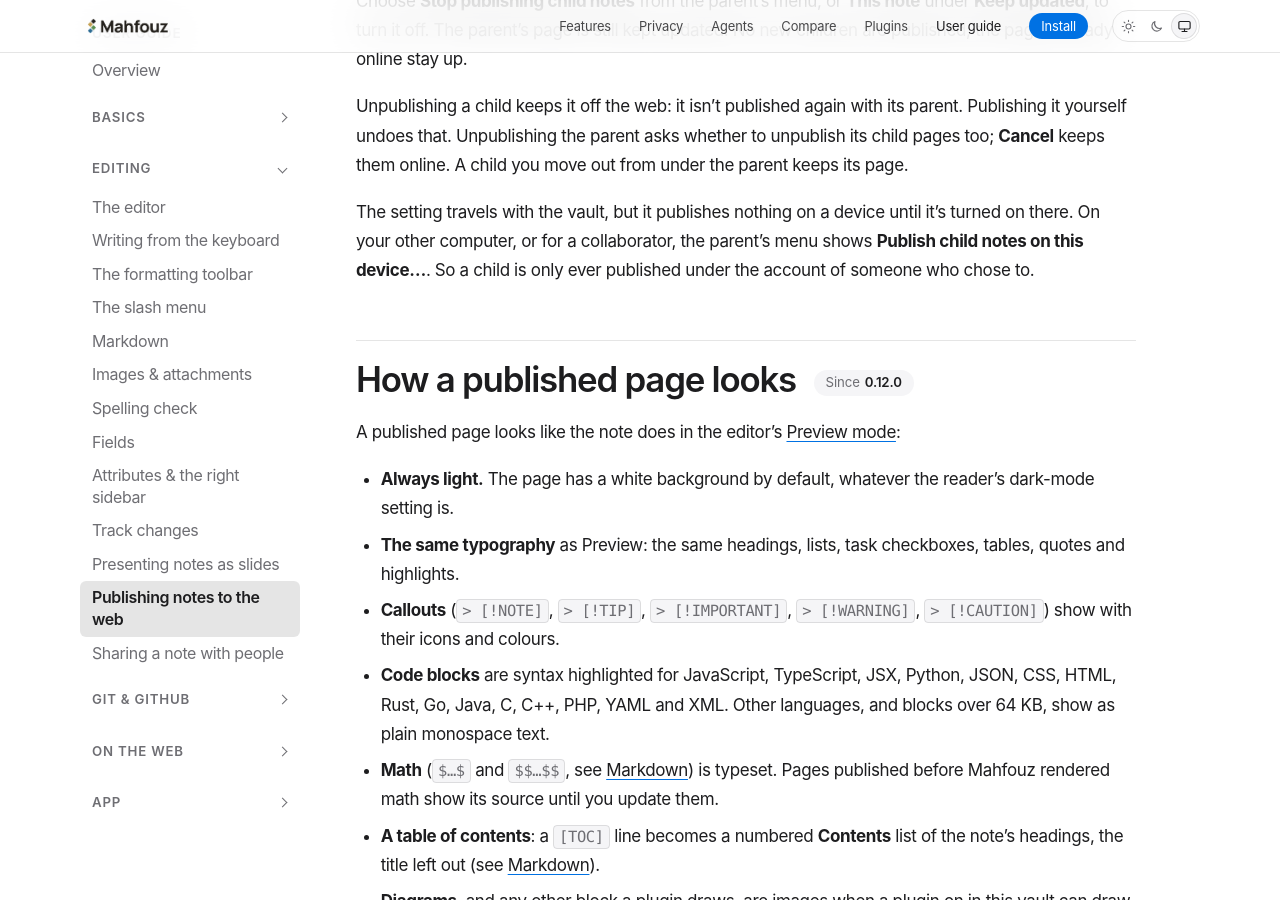
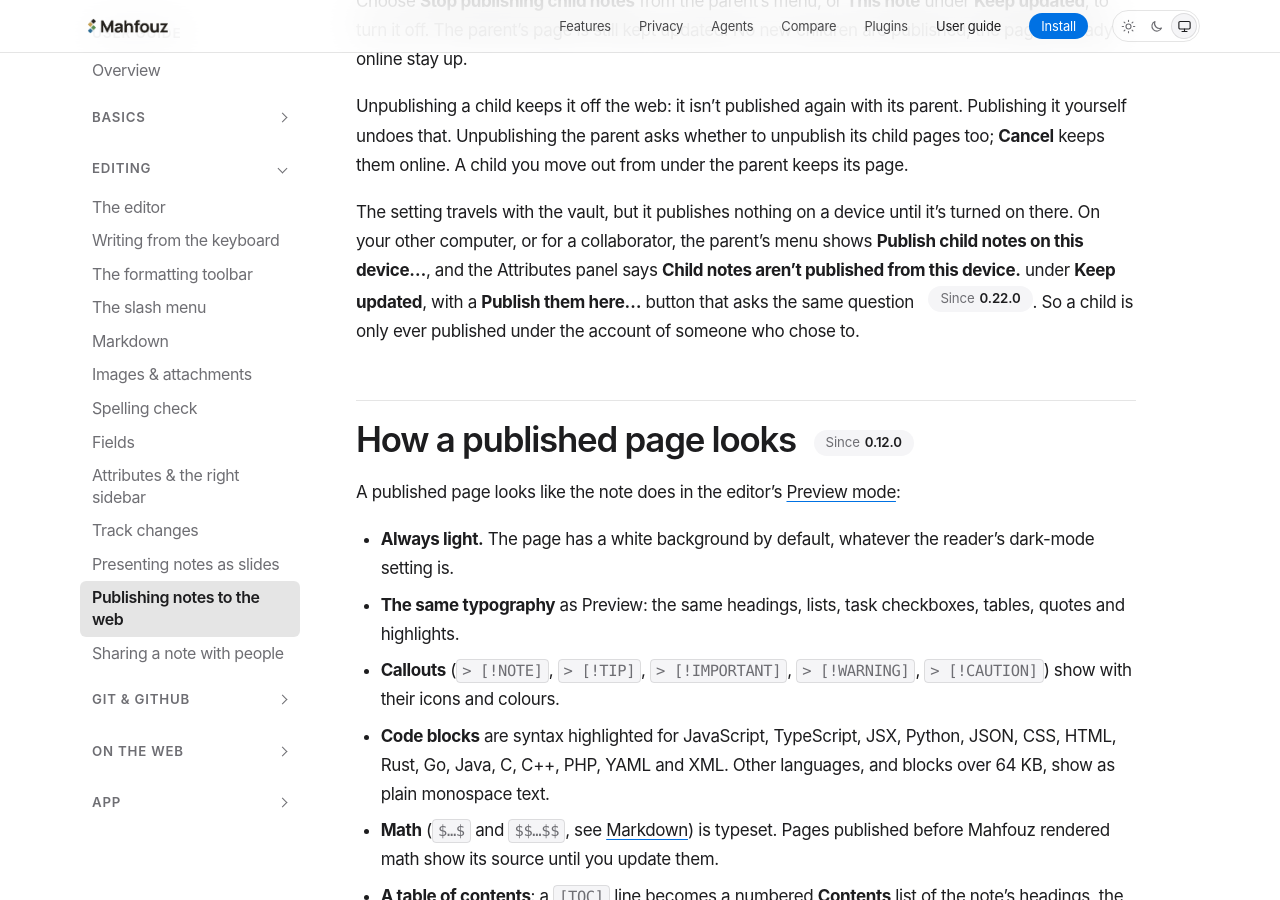
Before and after one commit to mahfouz-app/docs, a Jekyll site: the page built from guide/publishing.md, in a window 1280 px wide and 900 px high, scrolled down 4642 px. Built offline with Jekyll 4.4.1, drawn with Linux system fonts in a browser that asks for light colours.

Commit message:
guide(publishing): Publish them here in the Attributes panel (#291)
Co-authored-by: Claude Opus 5.5 <noreply@anthropic.com>

```diff
--- a/guide/publishing.md
+++ b/guide/publishing.md
@@ -192,8 +192,11 @@ child you move out from under the parent keeps its page.
 
 The setting travels with the vault, but it publishes nothing on a device
 until it's turned on there. On your other computer, or for a collaborator,
-the parent's menu shows **Publish child notes on this device…**. So a child
-is only ever published under the account of someone who chose to.
+the parent's menu shows **Publish child notes on this device…**, and the
+Attributes panel says **Child notes aren't published from this device.**
+under **Keep updated**, with a **Publish them here…** button that asks the
+same question {% include since.html v="0.22.0" %}. So a child is only ever
+published under the account of someone who chose to.
 
 ## How a published page looks {% include since.html v="0.12.0" %} {#how-a-published-page-looks}
 
```
